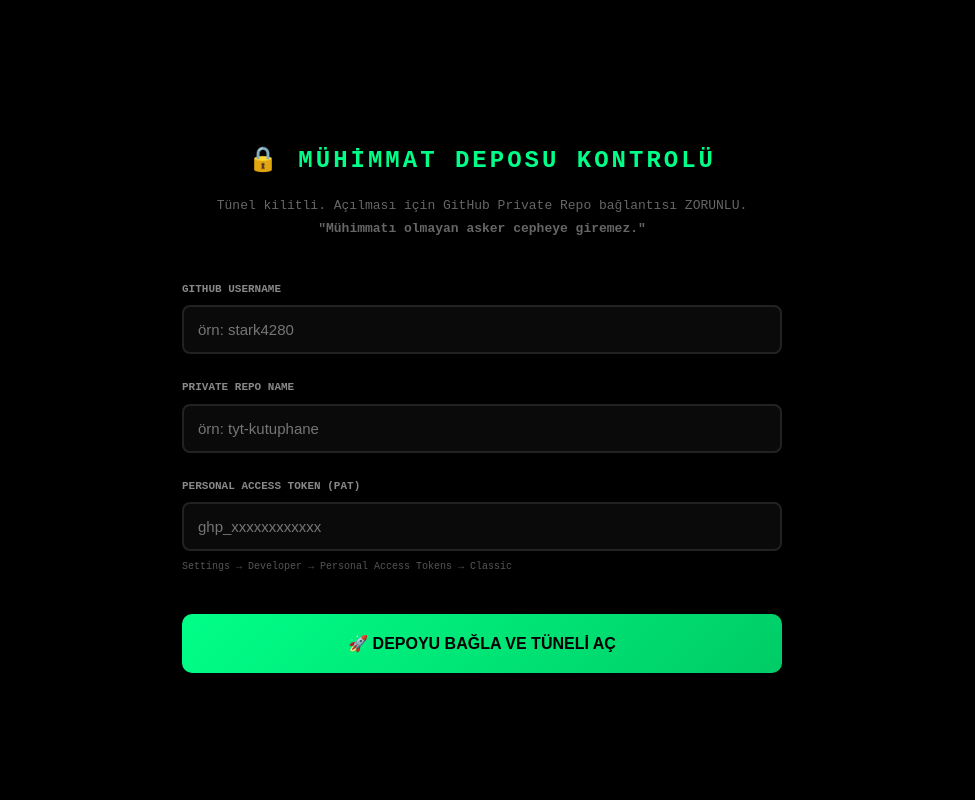
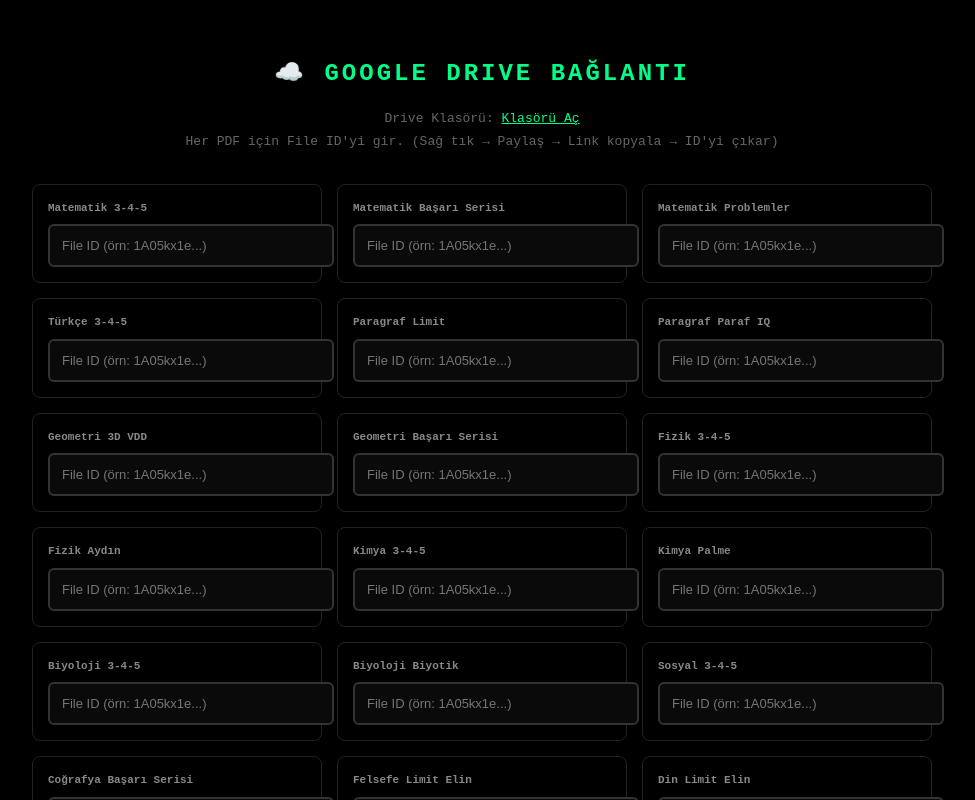
Before and after one commit to stark4280/tyt-tunnel, a React (Vite) app: page / in a window 1280 px wide. Shown: the whole page, without its empty margins (158-1133 px from the left). Built offline with nearby package versions, Linux system fonts and the light colour scheme.

Commit message:
V11.0 CLOUD CITADEL: Google Drive Integration + File ID Mapping

```diff
--- a/src/App.jsx
+++ b/src/App.jsx
@@ -2,33 +2,51 @@
 
 // --- COMPLETE 105-DAY INTERLEAVED CURRICULUM ---
 const CURRICULUM_105 = [
-    { d: 1, c: "TÜRKÇE", n: "Sözcükte Anlam", t: 60, s: false, pdf: 'TURKCE_345.pdf' },
-    { d: 2, c: "MATEMATİK", n: "Temel Kavramlar", t: 100, s: true, pdf: 'MAT_345.pdf' },
-    { d: 3, c: "FİZİK", n: "Fizik Bilimine Giriş", t: 30, s: false, pdf: 'FIZIK_345.pdf' },
-    { d: 4, c: "TÜRKÇE", n: "Cümlede Anlam", t: 60, s: false, pdf: 'TURKCE_345.pdf' },
-    { d: 5, c: "MATEMATİK", n: "Sayı Basamakları", t: 60, s: false, pdf: 'MAT_BS.pdf' },
-    { d: 6, c: "KİMYA", n: "Atom Yapısı", t: 70, s: true, pdf: 'KIMYA_345.pdf' },
-    { d: 7, c: "SİSTEM", n: "HAFTALIK TEKRAR", t: 0, isRest: true },
-    { d: 8, c: "BİYOLOJİ", n: "Canlıların Ortak Özellikleri", t: 30, s: false, pdf: 'BIYOLOJI_345.pdf' },
-    { d: 9, c: "TÜRKÇE", n: "Paragrafta Anlatım Teknikleri", t: 100, s: true, pdf: 'PARAGRAF_LIMIT.pdf' },
-    { d: 10, c: "MATEMATİK", n: "Bölme ve Bölünebilme", t: 60, s: false, pdf: 'MAT_345.pdf' },
-    { d: 11, c: "GEOMETRİ", n: "Doğruda ve Üçgende Açılar", t: 80, s: true, pdf: 'GEO_3D.pdf' },
-    { d: 12, c: "FİZİK", n: "Madde ve Özellikleri", t: 40, s: false, pdf: 'FIZIK_345.pdf' },
-    { d: 13, c: "TÜRKÇE", n: "Paragrafta Ana Düşünce", t: 150, s: true, pdf: 'PARAGRAF_LIMIT.pdf' },
-    { d: 14, c: "SİSTEM", n: "HAFTALIK TEKRAR", t: 0, isRest: true },
-    { d: 15, c: "MATEMATİK", n: "EBOB - EKOK", t: 50, s: false, pdf: 'MAT_345.pdf' },
+    { d: 1, c: "TÜRKÇE", n: "Sözcükte Anlam", t: 60, s: false, pdf: 'TURKCE_345' },
+    { d: 2, c: "MATEMATİK", n: "Temel Kavramlar", t: 100, s: true, pdf: 'MAT_345' },
+    { d: 3, c: "FİZİK", n: "Fizik Bilimine Giriş", t: 30, s: false, pdf: 'FIZIK_345' },
+    { d: 4, c: "TÜRKÇE", n: "Cümlede Anlam", t: 60, s: false, pdf: 'TURKCE_345' },
+    { d: 5, c: "MATEMATİK", n: "Sayı Basamakları", t: 60, s: false, pdf: 'MAT_BS' },
+    { d: 6, c: "KİMYA", n: "Atom Yapısı", t: 70, s: true, pdf: 'KIMYA_345' },
+    { d: 7, c: "SİSTEM", n: "HAFTALIK ANALİZ", t: 0, isRest: true },
+    { d: 8, c: "BİYOLOJİ", n: "Canlıların Ortak Özellikleri", t: 30, s: false, pdf: 'BIYO_345' },
+    { d: 9, c: "TÜRKÇE", n: "Paragrafta Anlatım", t: 100, s: true, pdf: 'PARAGRAF_LIMIT' },
+    { d: 10, c: "MATEMATİK", n: "Bölme ve Bölünebilme", t: 60, s: false, pdf: 'MAT_345' },
+    { d: 11, c: "GEOMETRİ", n: "Üçgende Açılar", t: 80, s: true, pdf: 'GEO_3D_VDD' },
+    { d: 12, c: "FİZİK", n: "Madde Özellikleri", t: 40, s: false, pdf: 'FIZIK_AYDIN' },
+    { d: 13, c: "TÜRKÇE", n: "Paragrafta Ana Düşünce", t: 150, s: true, pdf: 'PARAGRAF_PARAF' },
+    { d: 14, c: "SİSTEM", n: "HAFTALIK ANALİZ", t: 0, isRest: true },
     // ... continuing to day 105
-    { d: 105, c: "SİSTEM", n: "SINAV GÜNÜ - 20 HAZİRAN 2026", t: 0, isRest: true }
+];
+
+const PDF_CATEGORIES = [
+    { id: 'MAT_345', name: 'Matematik 3-4-5' },
+    { id: 'MAT_BS', name: 'Matematik Başarı Serisi' },
+    { id: 'MAT_PROB', name: 'Matematik Problemler' },
+    { id: 'TURKCE_345', name: 'Türkçe 3-4-5' },
+    { id: 'PARAGRAF_LIMIT', name: 'Paragraf Limit' },
+    { id: 'PARAGRAF_PARAF', name: 'Paragraf Paraf IQ' },
+    { id: 'GEO_3D_VDD', name: 'Geometri 3D VDD' },
+    { id: 'GEO_BS', name: 'Geometri Başarı Serisi' },
+    { id: 'FIZIK_345', name: 'Fizik 3-4-5' },
+    { id: 'FIZIK_AYDIN', name: 'Fizik Aydın' },
+    { id: 'KIMYA_345', name: 'Kimya 3-4-5' },
+    { id: 'KIMYA_PALME', name: 'Kimya Palme' },
+    { id: 'BIYO_345', name: 'Biyoloji 3-4-5' },
+    { id: 'BIYO_BIYOTIK', name: 'Biyoloji Biyotik' },
+    { id: 'SOSYAL_345', name: 'Sosyal 3-4-5' },
+    { id: 'COG_BS', name: 'Coğrafya Başarı Serisi' },
+    { id: 'FEL_LIMIT_EL', name: 'Felsefe Limit Elin' },
+    { id: 'DIN_LIMIT_EL', name: 'Din Limit Elin' },
+    { id: 'TARIH_345', name: 'Tarih 3-4-5' }
 ];
 
 export default function App() {
     const [state, setState] = useState(() => {
-        const saved = localStorage.getItem('sovereign_v10');
+        const saved = localStorage.getItem('cloud_citadel_v11');
         return saved ? JSON.parse(saved) : {
-            githubSetup: false,
-            githubUsername: '',
-            githubRepo: '',
-            githubToken: '',
+            driveSetup: false,
+            fileIdMap: {}, // { MAT_345: 'abc123...', TURKCE_345: 'def456...', ... }
             dayIdx: 0,
             phase: 0,
             videoId: null,
@@ -40,85 +58,40 @@
     const [toast, setToast] = useState(null);
     const [tool, setTool] = useState('pen');
     const [pdfUrl, setPdfUrl] = useState(null);
-    const [loading, setLoading] = useState(false);
+    const [currentFileId, setCurrentFileId] = useState('');
+    const [currentCategory, setCurrentCategory] = useState('');
 
     const canvasRef = useRef(null);
     const pdfContainerRef = useRef(null);
     const [isDrawing, setIsDrawing] = useState(false);
 
     useEffect(() => {
-        localStorage.setItem('sovereign_v10', JSON.stringify(state));
+        localStorage.setItem('cloud_citadel_v11', JSON.stringify(state));
     }, [state]);
-
-    useEffect(() => {
-        return () => {
-            if (pdfUrl) URL.revokeObjectURL(pdfUrl);
-        };
-    }, [pdfUrl]);
 
     const showToast = (msg) => {
         setToast(msg);
         setTimeout(() => setToast(null), 3000);
     };
 
-    const handleGitHubSetup = () => {
-        if (!state.githubUsername || !state.githubRepo || !state.githubToken) {
-            showToast("⚠️ Tüm bilgileri doldur!");
+    const handleFileIdInput = (category, fileId) => {
+        setState(prev => ({
+            ...prev,
+            fileIdMap: { ...prev.fileIdMap, [category]: fileId }
+        }));
+    };
+
+    const handleDriveSetup = () => {
+        const required = ['MAT_345', 'TURKCE_345', 'PARAGRAF_LIMIT', 'GEO_3D_VDD', 'FIZIK_345', 'KIMYA_345', 'BIYO_345'];
+        const missing = required.filter(cat => !state.fileIdMap[cat]);
+
+        if (missing.length > 0) {
+            showToast(`⚠️ Eksik: ${missing.join(', ')}`);
             return;
         }
-        setState({ ...state, githubSetup: true });
-        showToast("🔒 Mühimmat deposu bağlandı!");
-    };
 
-    const fetchPDFFromGitHub = async (filename) => {
-        setLoading(true);
-        try {
-            const response = await fetch(
-                `https://api.github.com/repos/${state.githubUsername}/${state.githubRepo}/contents/${filename}`,
-                {
-                    headers: {
-                        'Authorization': `token ${state.githubToken}`,
-                        'Accept': 'application/vnd.github.v3+json'
-                    }
-                }
-            );
-
-            if (!response.ok) {
-                throw new Error(`GitHub API error: ${response.status}`);
-            }
-
-            const data = await response.json();
-
-            // Decode base64 content
-            const binaryString = atob(data.content);
-            const bytes = new Uint8Array(binaryString.length);
-            for (let i = 0; i < binaryString.length; i++) {
-                bytes[i] = binaryString.charCodeAt(i);
-            }
-
-            const blob = new Blob([bytes], { type: 'application/pdf' });
-            const url = URL.createObjectURL(blob);
-
-            if (pdfUrl) URL.revokeObjectURL(pdfUrl);
-            setPdfUrl(url);
-
-            // Initialize canvas
-            setTimeout(() => {
-                if (canvasRef.current && pdfContainerRef.current) {
-                    const canvas = canvasRef.current;
-                    const container = pdfContainerRef.current;
-                    canvas.width = container.offsetWidth;
-                    canvas.height = container.offsetHeight;
-                }
-            }, 500);
-
-            showToast("📖 PDF yüklendi");
-        } catch (error) {
-            showToast(`❌ Hata: ${error.message}`);
-            console.error('GitHub fetch error:', error);
-        } finally {
-            setLoading(false);
-        }
+        setState({ ...state, driveSetup: true });
+        showToast("🔒 Drive bağlandı!");
     };
 
     const extractVideoID = (url) => {
@@ -139,11 +112,29 @@
 
     const openPDF = () => {
         const current = CURRICULUM_105[state.dayIdx];
-        fetchPDFFromGitHub(current.pdf);
+        const fileId = state.fileIdMap[current.pdf];
+
+        if (!fileId) {
+            showToast("⚠️ Bu PDF için File ID girilmemiş!");
+            return;
+        }
+
+        const driveUrl = `https://docs.google.com/viewer?srcid=${fileId}&pid=explorer&efh=false&a=v&chrome=false&embedded=true`;
+        setPdfUrl(driveUrl);
+
+        setTimeout(() => {
+            if (canvasRef.current && pdfContainerRef.current) {
+                const canvas = canvasRef.current;
+                const container = pdfContainerRef.current;
+                canvas.width = container.offsetWidth;
+                canvas.height = container.offsetHeight;
+            }
+        }, 500);
+
+        showToast("📖 PDF yüklendi");
     };
 
     const handleDayComplete = () => {
-        if (pdfUrl) URL.revokeObjectURL(pdfUrl);
         setPdfUrl(null);
 
         const record = {
@@ -186,7 +177,7 @@
         const pos = getPosition(e, rect);
 
         if (tool === 'pen') {
-            ctx.strokeStyle = '#000';
+            ctx.strokeStyle = '#ff0000';
             ctx.lineWidth = 2;
             ctx.lineCap = 'round';
             ctx.lineTo(pos.x, pos.y);
@@ -214,55 +205,37 @@
     const current = CURRICULUM_105[state.dayIdx];
     const progress = Math.round((state.dayIdx / 105) * 100);
 
-    // GITHUB SETUP SCREEN
-    if (!state.githubSetup) {
+    // GOOGLE DRIVE SETUP SCREEN
+    if (!state.driveSetup) {
         return (
             <div style={s.base}>
                 <div style={s.setupBox}>
-                    <h1 style={s.setupTitle}>🔒 MÜHİMMAT DEPOSU KONTROLÜ</h1>
+                    <h1 style={s.setupTitle}>☁️ GOOGLE DRIVE BAĞLANTI</h1>
                     <p style={s.setupDesc}>
-                        Tünel kilitli. Açılması için GitHub Private Repo bağlantısı ZORUNLU.<br />
-                        <strong>"Mühimmatı olmayan asker cepheye giremez."</strong>
+                        Drive Klasörü: <a href="https://drive.google.com/drive/folders/1A05kx1ewqSajhDP9pnI4LDSgZmFsjC2V" target="_blank" style={s.link}>Klasörü Aç</a><br />
+                        Her PDF için File ID'yi gir. (Sağ tık → Paylaş → Link kopyala → ID'yi çıkar)
                     </p>
 
-                    <div style={s.form}>
-                        <div style={s.formGroup}>
-                            <label style={s.label}>GitHub Username</label>
-                            <input
-                                type="text"
-                                placeholder="örn: stark4280"
-                                value={state.githubUsername}
-                                onChange={(e) => setState({ ...state, githubUsername: e.target.value })}
-                                style={s.input}
-                            />
-                        </div>
-
-                        <div style={s.formGroup}>
-                            <label style={s.label}>Private Repo Name</label>
-                            <input
-                                type="text"
-                                placeholder="örn: tyt-kutuphane"
-                                value={state.githubRepo}
-                                onChange={(e) => setState({ ...state, githubRepo: e.target.value })}
-                                style={s.input}
-                            />
-                        </div>
-
-                        <div style={s.formGroup}>
-                            <label style={s.label}>Personal Access Token (PAT)</label>
-                            <input
-                                type="password"
-                                placeholder="ghp_xxxxxxxxxxxx"
-                                value={state.githubToken}
-                                onChange={(e) => setState({ ...state, githubToken: e.target.value })}
-                                style={s.input}
-                            />
-                            <small style={s.hint}>Settings → Developer → Personal Access Tokens → Classic</small>
-                        </div>
+                    <div style={s.grid}>
+                        {PDF_CATEGORIES.map(cat => (
+                            <div key={cat.id} style={s.mapBox}>
+                                <div style={s.catName}>{cat.name}</div>
+                                <input
+                                    type="text"
+                                    placeholder="File ID (örn: 1A05kx1e...)"
+                                    value={state.fileIdMap[cat.id] || ''}
+                                    onChange={(e) => handleFileIdInput(cat.id, e.target.value)}
+                                    style={{
+                                        ...s.input,
+                                        borderColor: state.fileIdMap[cat.id] ? '#00ff88' : '#333'
+                                    }}
+                                />
+                            </div>
+                        ))}
                     </div>
 
-                    <button onClick={handleGitHubSetup} style={s.startBtn}>
-                        🚀 DEPOYU BAĞLA VE TÜNELİ AÇ
+                    <button onClick={handleDriveSetup} style={s.startBtn}>
+                        🚀 BAĞLANTIYI TAMAMLA
                     </button>
                 </div>
             </div>
@@ -277,7 +250,7 @@
             <div style={s.header}>
                 <span style={s.dayCounter}>GÜN {current.d} / 105</span>
                 <span style={s.progressLabel}>{progress}%</span>
-                <span style={s.repo}>📦 {state.githubRepo}</span>
+                <span style={s.cloud}>☁️ Drive</span>
             </div>
 
             <div style={s.main}>
@@ -318,8 +291,8 @@
                             {state.phase === 1 && (
                                 <>
                                     {!pdfUrl ? (
-                                        <button style={s.pdfBtn} onClick={openPDF} disabled={loading}>
-                                            {loading ? '⏳ Yükleniyor...' : `📖 PDF'İ GITHUB'DAN ÇEK`}
+                                        <button style={s.pdfBtn} onClick={openPDF}>
+                                            📖 PDF'İ DRIVE'DAN AÇ
                                         </button>
                                     ) : (
                                         <>
@@ -342,10 +315,10 @@
                                             </div>
 
                                             <div style={s.pdfContainer} ref={pdfContainerRef}>
-                                                <embed
+                                                <iframe
                                                     src={pdfUrl}
-                                                    type="application/pdf"
                                                     style={s.pdfViewer}
+                                                    title="Drive PDF"
                                                 />
                                                 <canvas
                                                     ref={canvasRef}
@@ -377,7 +350,7 @@
                         </>
                     ) : (
                         <button style={s.restBtn} onClick={handleDayComplete}>
-                            ⏭ TEKRARtest YAPILDI
+                            ⏭ ANALİZ YAPILDI
                         </button>
                     )}
                 </div>
@@ -402,23 +375,21 @@
 const s = {
     base: { minHeight: '100vh', backgroundColor: '#000', color: '#fff', fontFamily: 'monospace', display: 'flex', flexDirection: 'column' },
 
-    // Setup
-    setupBox: { width: '100%', maxWidth: '600px', margin: 'auto', padding: '40px 30px', textAlign: 'center' },
+    setupBox: { width: '100%', maxWidth: '900px', margin: 'auto', padding: '40px 30px', textAlign: 'center', overflowY: 'auto', maxHeight: '100vh' },
     setupTitle: { fontSize: '24px', letterSpacing: '3px', marginBottom: '15px', color: '#00ff88' },
-    setupDesc: { fontSize: '13px', color: '#666', marginBottom: '40px', lineHeight: '1.8' },
-    form: { display: 'flex', flexDirection: 'column', gap: '25px', marginBottom: '40px', textAlign: 'left' },
-    formGroup: { display: 'flex', flexDirection: 'column', gap: '8px' },
-    label: { fontSize: '11px', color: '#888', fontWeight: 'bold', textTransform: 'uppercase' },
-    input: { padding: '14px', background: '#0a0a0a', border: '2px solid #222', color: '#fff', borderRadius: '8px', fontSize: '15px', outline: 'none' },
-    hint: { fontSize: '10px', color: '#555' },
-    startBtn: { width: '100%', padding: '20px', background: 'linear-gradient(135deg, #00ff88, #00cc66)', color: '#000', fontWeight: 'bold', fontSize: '16px', border: 'none', borderRadius: '10px', cursor: 'pointer' },
+    setupDesc: { fontSize: '13px', color: '#666', marginBottom: '30px', lineHeight: '1.8' },
+    link: { color: '#00ff88', textDecoration: 'underline' },
+    grid: { display: 'grid', gridTemplateColumns: 'repeat(auto-fill, minmax(250px, 1fr))', gap: '15px', marginBottom: '40px' },
+    mapBox: { padding: '15px', border: '1px solid #222', borderRadius: '8px', textAlign: 'left' },
+    catName: { fontSize: '11px', color: '#888', marginBottom: '8px', fontWeight: 'bold' },
+    input: { width: '100%', padding: '12px', background: '#0a0a0a', border: '2px solid #333', color: '#fff', borderRadius: '6px', fontSize: '13px', outline: 'none' },
+    startBtn: { width: '100%', maxWidth: '400px', padding: '20px', background: 'linear-gradient(135deg, #00ff88, #00cc66)', color: '#000', fontWeight: 'bold', fontSize: '16px', border: 'none', borderRadius: '10px', cursor: 'pointer' },
 
-    // Main
     toast: { position: 'fixed', top: '20px', left: '50%', transform: 'translateX(-50%)', background: '#00ff88', color: '#000', padding: '12px 24px', borderRadius: '8px', fontWeight: 'bold', fontSize: '14px', zIndex: 1000 },
     header: { padding: '25px 30px', borderBottom: '1px solid #111', display: 'flex', justifyContent: 'space-between', fontSize: '11px', color: '#666' },
     dayCounter: { fontWeight: 'bold', color: '#00ff88' },
     progressLabel: {},
-    repo: { color: '#555' },
+    cloud: { color: '#555' },
 
     main: { flex: 1, display: 'flex', flexDirection: 'column', alignItems: 'center', padding: '30px' },
     subjectBox: { textAlign: 'center', marginBottom: '30px' },
@@ -440,7 +411,7 @@
 
     pdfContainer: { position: 'relative', width: '100%', height: '500px', borderRadius: '10px', overflow: 'hidden', marginBottom: '15px' },
     pdfViewer: { position: 'absolute', top: 0, left: 0, width: '100%', height: '100%', border: 'none' },
-    canvasLayer: { position: 'absolute', top: 0, left: 0, width: '100%', height: '100%', cursor: 'crosshair', touchAction: 'none' },
+    canvasLayer: { position: 'absolute', top: 0, left: 0, width: '100%', height: '100%', cursor: 'crosshair', touchAction: 'none', pointerEvents: 'all' },
 
     doneBtn: { padding: '18px', background: 'linear-gradient(135deg, #00ff88, #00cc66)', color: '#000', border: 'none', borderRadius: '10px', fontWeight: 'bold', fontSize: '16px', cursor: 'pointer' },
     finishBtn: { padding: '18px', background: 'linear-gradient(135deg, #00ff88, #00cc66)', color: '#000', border: 'none', borderRadius: '10px', fontWeight: 'bold', fontSize: '16px', cursor: 'pointer' },
```
